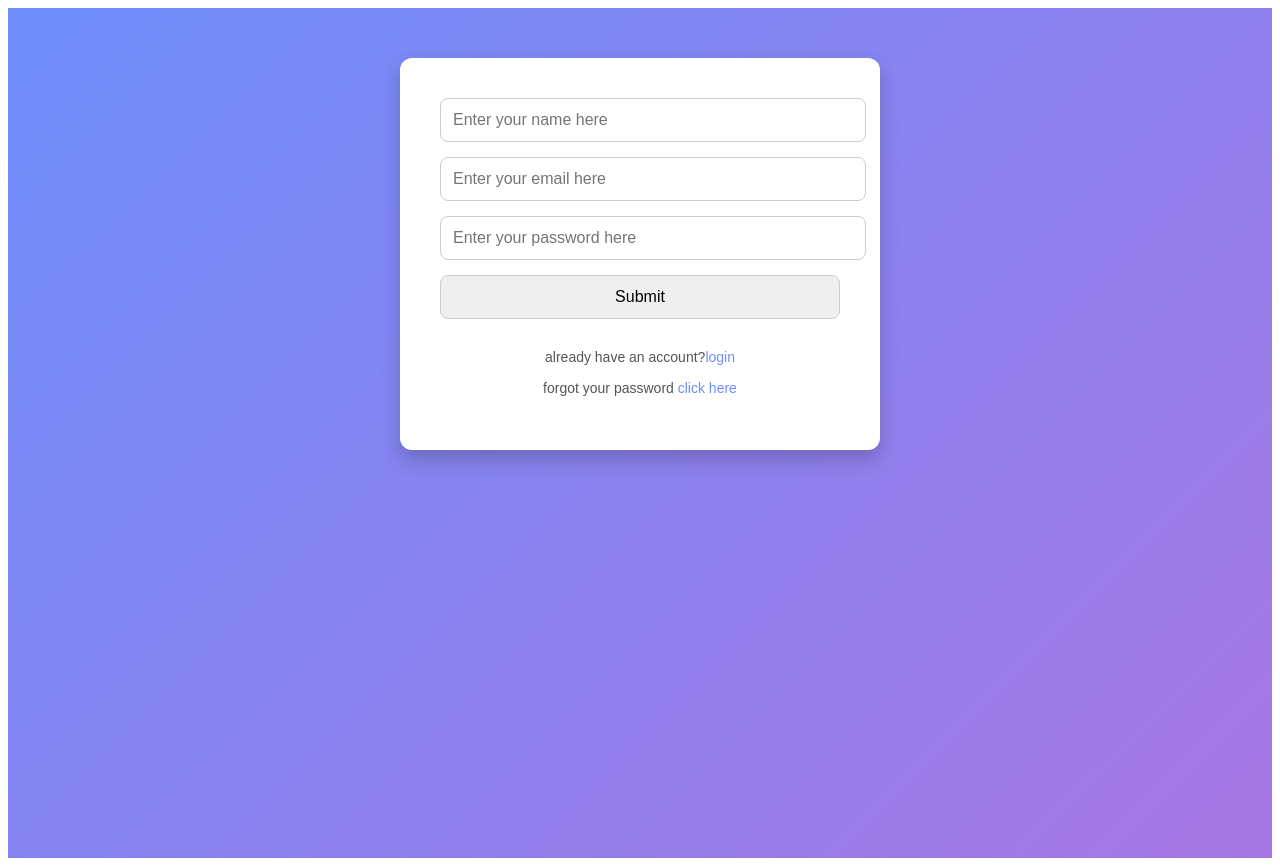
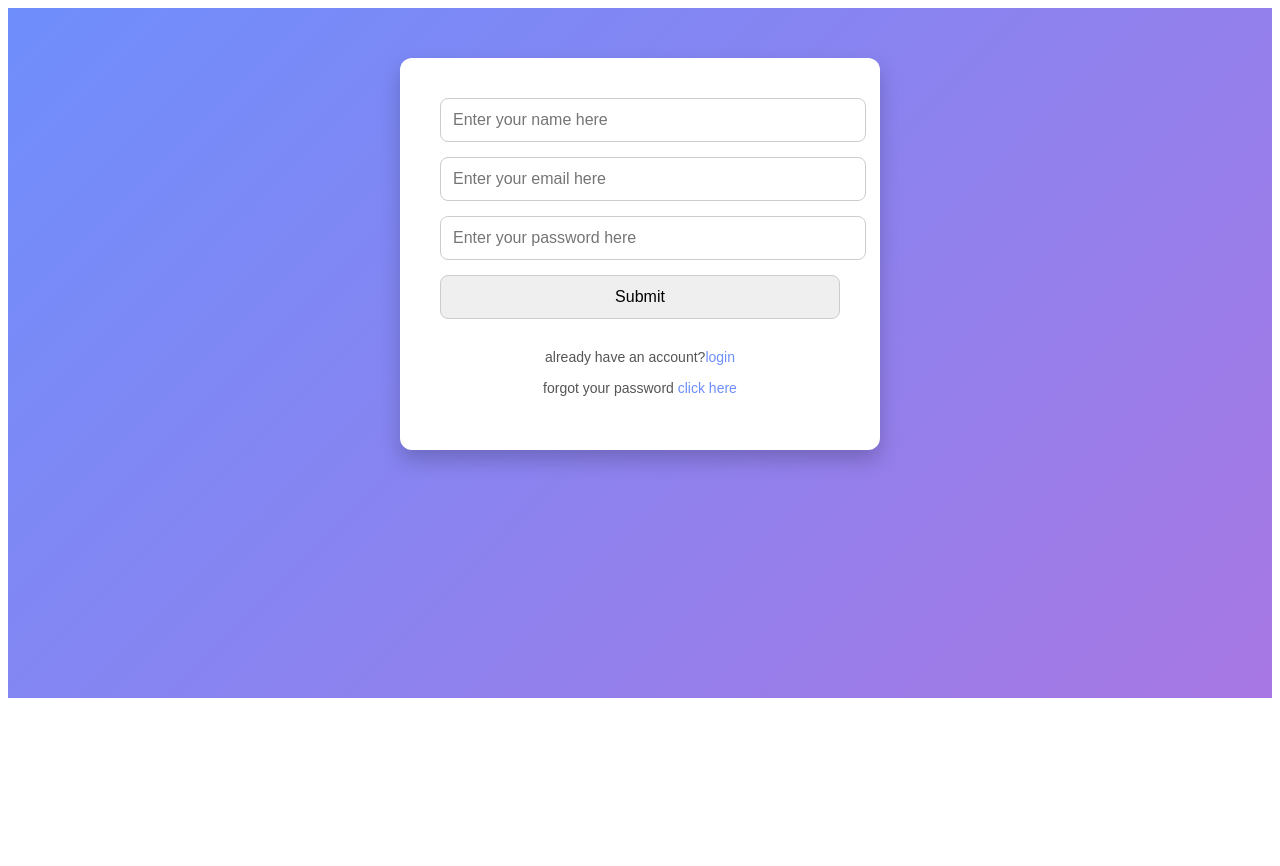
Before and after one commit to Harshwardhan-1/AuthCore-Frontend, a React app in the folder frontend/: page / in a window 1280 px wide. After the commit the page ends 800 px from the top, so only its background shows below. Built offline with nearby package versions, Linux system fonts and the light colour scheme; the HTML template or start-up script is replaced by a standard one.

Commit message:
style changes

```diff
--- a/frontend/src/components/SignUpPage.css
+++ b/frontend/src/components/SignUpPage.css
@@ -1,10 +1,9 @@
-/* Container centers the form and gives background */
 .signup-page-container {
     width: 100%;
-    min-height: 100vh;
+    min-height: 80vh;
     display: flex;
     justify-content: center;
-    align-items: flex-start; /* form upar se start */
+    align-items: flex-start;
     padding-top: 50px;
     background: linear-gradient(135deg, #6e8efb, #a777e3);
     font-family: Arial, sans-serif;
```
